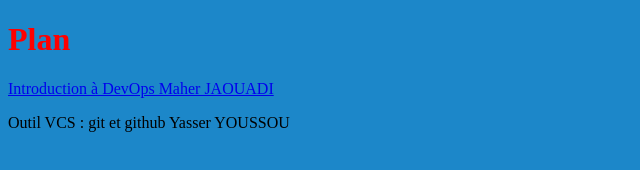
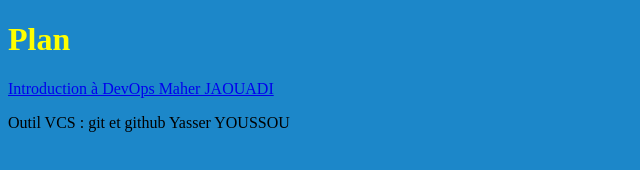
Before and after one commit to SouhaKacem01/MyFirstRepo, a plain HTML site: page index.html in a window 1280 px wide. Shown: the whole page, without its empty margins (0-640 px from the left). Drawn offline with Linux system fonts and the light colour scheme.

Commit message:
titre jaune

```diff
--- a/index.html
+++ b/index.html
@@ -12,6 +12,6 @@
     </style>
   </head>
   <body>
-    <h1 style="color:red;">Plan</h1>
+    <h1 style="color:yellow;">Plan</h1>
     <p><a href="./intro.html">Introduction à DevOps Maher JAOUADI</a></p>
     <p>Outil VCS : git et github Yasser YOUSSOU
```
